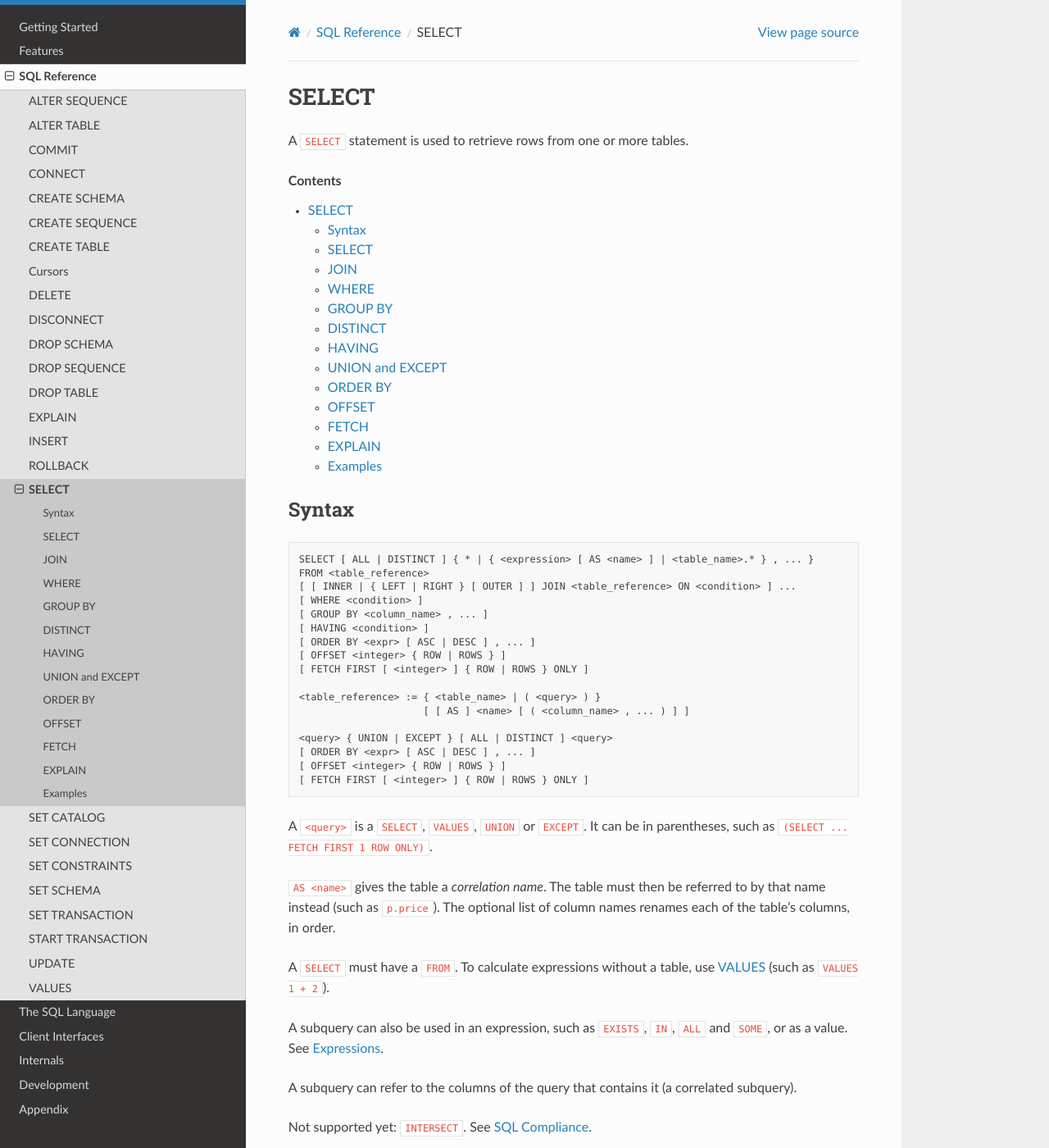
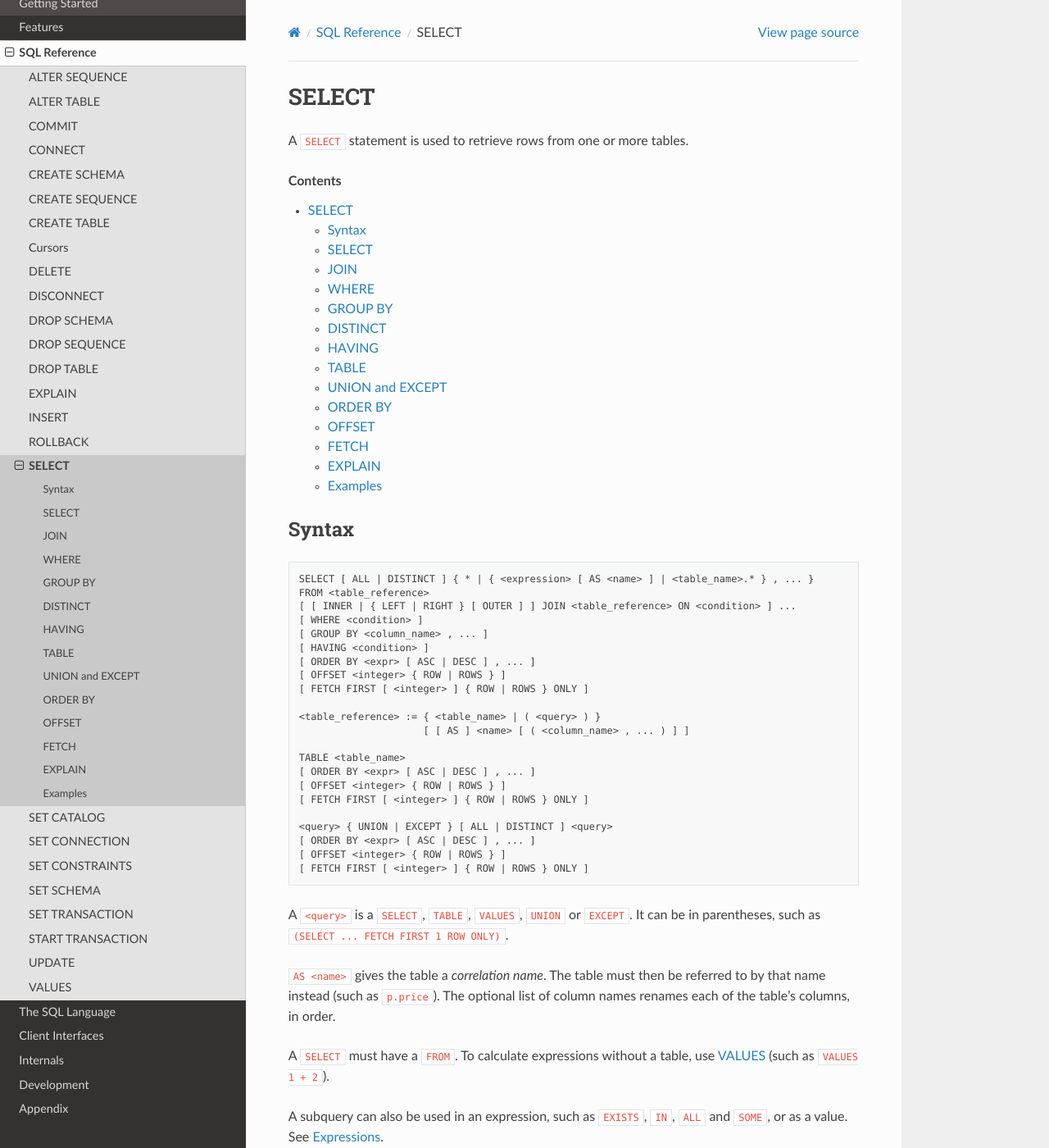
Before and after one commit to elliotchance/vsql, a Sphinx documentation site: the page built from docs/select.rst, in a window 1280 px wide and 1400 px high. Shown: the whole window at 82% size. Built offline with Sphinx 7.4.7 and the Read the Docs theme 3.1.0, drawn with Linux system fonts in a browser that asks for light colours; some of the changed text lies outside the part shown.

Commit message:
language: Support TABLE t (explicit table)
"TABLE t" is the same as "SELECT * FROM t" (7.17 <explicit table>, part of
F661), and can be used anywhere a query can.

Co-Authored-By: Claude Opus 5.5 <noreply@anthropic.com>

```diff
--- a/docs/select.rst
+++ b/docs/select.rst
@@ -23,13 +23,18 @@ Syntax
   <table_reference> := { <table_name> | ( <query> ) }
                        [ [ AS ] <name> [ ( <column_name> , ... ) ] ]
 
+  TABLE <table_name>
+  [ ORDER BY <expr> [ ASC | DESC ] , ... ]
+  [ OFFSET <integer> { ROW | ROWS } ]
+  [ FETCH FIRST [ <integer> ] { ROW | ROWS } ONLY ]
+
   <query> { UNION | EXCEPT } [ ALL | DISTINCT ] <query>
   [ ORDER BY <expr> [ ASC | DESC ] , ... ]
   [ OFFSET <integer> { ROW | ROWS } ]
   [ FETCH FIRST [ <integer> ] { ROW | ROWS } ONLY ]
 
-A ``<query>`` is a ``SELECT``, ``VALUES``, ``UNION`` or ``EXCEPT``. It can be in
-parentheses, such as ``(SELECT ... FETCH FIRST 1 ROW ONLY)``.
+A ``<query>`` is a ``SELECT``, ``TABLE``, ``VALUES``, ``UNION`` or ``EXCEPT``.
+It can be in parentheses, such as ``(SELECT ... FETCH FIRST 1 ROW ONLY)``.
 
 ``AS <name>`` gives the table a *correlation name*. The table must then be
 referred to by that name instead (such as ``p.price``). The optional list of
@@ -175,6 +180,18 @@ most one row, even when the table is empty:
 
   SELECT COUNT(*) FROM products HAVING COUNT(*) = 0;
 
+TABLE
+-----
+
+``TABLE <table_name>`` is a shorter way to write ``SELECT * FROM
+<table_name>``. It can be used anywhere a query can, such as in a subquery:
+
+.. code-block:: sql
+
+  TABLE products ORDER BY price;
+
+  SELECT COUNT(*) FROM (TABLE products) AS p;
+
 UNION and EXCEPT
 ----------------
 
```
Also changed, not shown: 5 other files.
